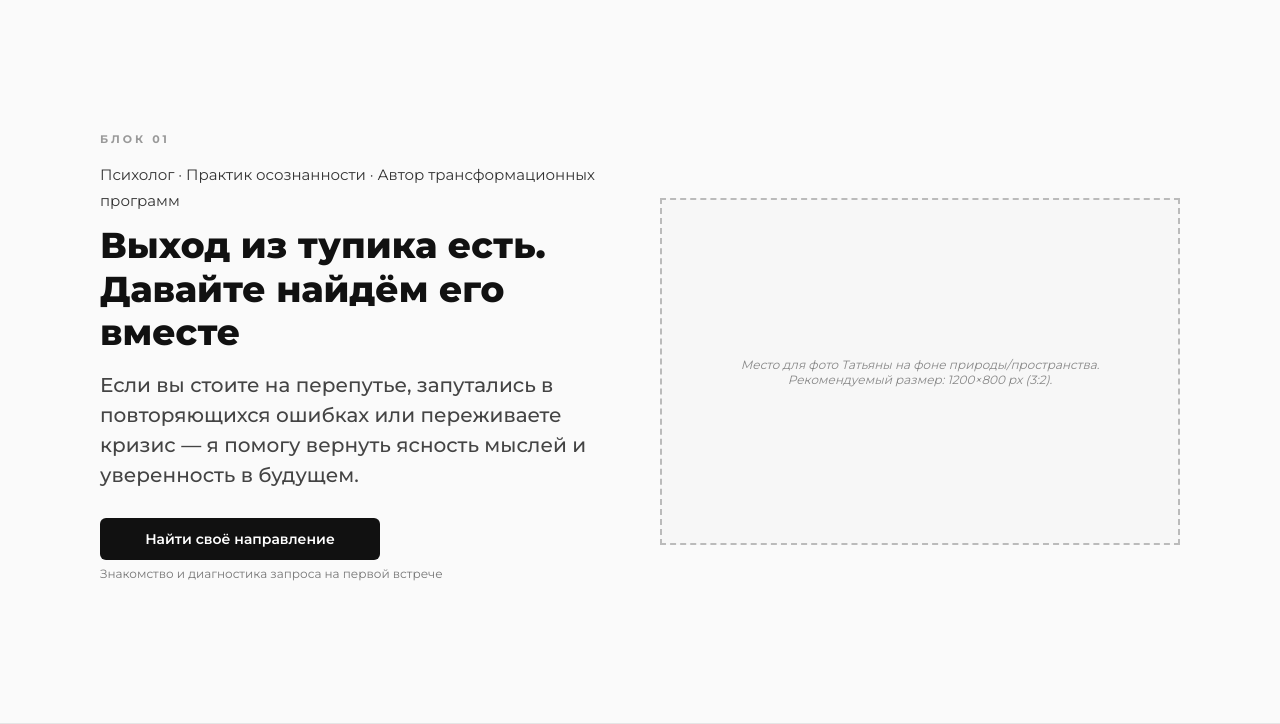
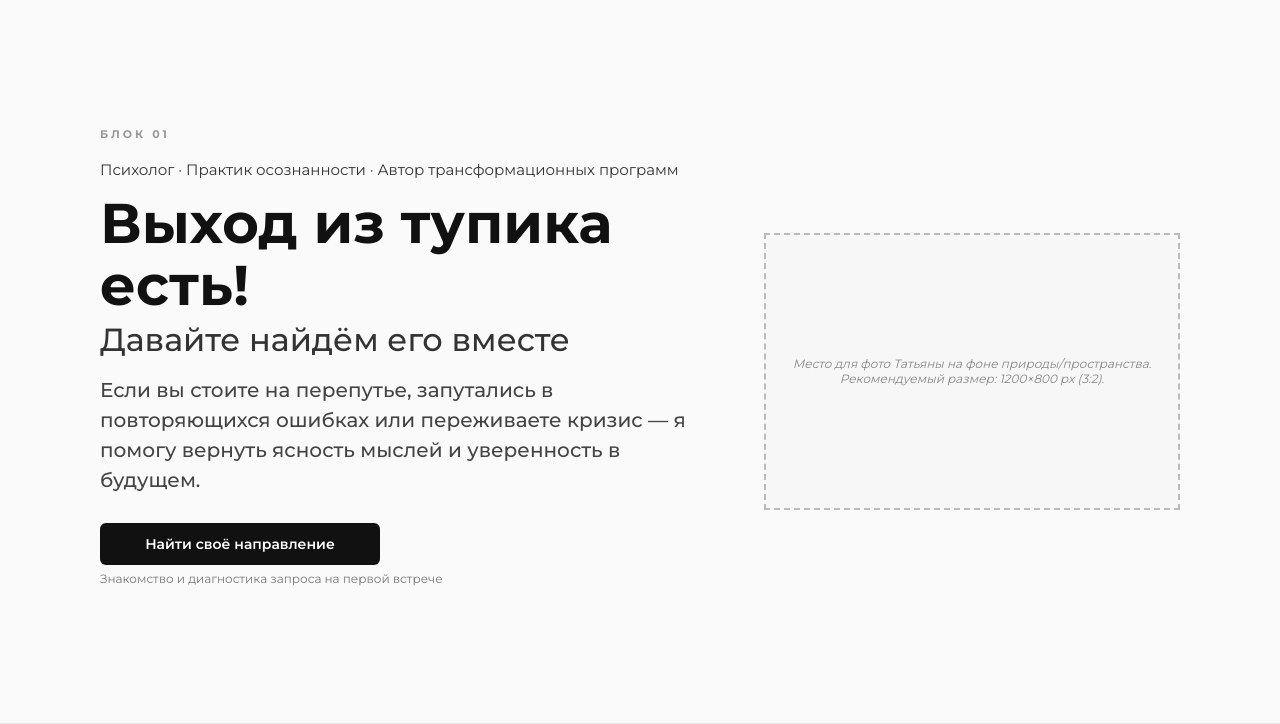
Before and after one commit to mr-diamant/tatyana-ontat-site, a plain HTML site: page structure/index.html in a window 1280 px wide. Shown: the part 76-800 px from the top of the page. Drawn offline with Linux system fonts and the light colour scheme.

Commit message:
design: wider hero text column, split heading into main/sub sizes, exclamation mark

```diff
--- a/structure/i18n.json
+++ b/structure/i18n.json
@@ -13,7 +13,8 @@
     "nav_contacts": "Контакты",
     "nav_inspiration": "Блог",
     "hero_tag": "Психолог · Практик осознанности · Автор трансформационных программ",
-    "hero_heading": "Выход из тупика есть.\u003cbr\u003eДавайте найдём его вместе",
+    "hero_heading": "Выход из тупика есть!",
+    "hero_heading_line2": "Давайте найдём его вместе",
     "hero_sub": "Если вы стоите на перепутье, запутались в повторяющихся ошибках или переживаете кризис — я помогу вернуть ясность мыслей и уверенность в будущем.",
     "hero_cta": "Найти своё направление",
     "hero_note": "Знакомство и диагностика запроса на первой встрече",
@@ -131,7 +132,8 @@
     "nav_contacts": "Contacts",
     "nav_inspiration": "Blog",
     "hero_tag": "Psychologist · Mindfulness practitioner · Author of transformational programs",
-    "hero_heading": "There is a way out.\u003cbr\u003eLet's find it together",
+    "hero_heading": "There is a way out!",
+    "hero_heading_line2": "Let's find it together",
     "hero_sub": "If you are at a crossroads, caught in repeating mistakes, or going through a crisis — I will help you regain clarity and confidence in the future.",
     "hero_cta": "Find my direction",
     "hero_note": "Introduction and request diagnosis at the first meeting",
@@ -250,7 +252,8 @@
     "nav_contacts": "İletişim",
     "nav_inspiration": "Blog",
     "hero_tag": "Psikolog · Farkındalık uygulayıcısı · Dönüşüm programları yazarı",
-    "hero_heading": "Çıkmaz sokaktan çıkış var.\u003cbr\u003eBirlikte bulalım",
+    "hero_heading": "Çıkmaz sokaktan çıkış var!",
+    "hero_heading_line2": "Birlikte bulalım",
     "hero_sub": "Eğer bir kavşaktasınız, tekrar eden hatalarda kayboldunuz veya bir kriz yaşıyorsanız — aklın berraklığını ve geleceğe olan güveninizi geri kazanmanıza yardımcı olacağım.",
     "hero_cta": "Kendi yönümü bul",
     "hero_note": "İlk görüşmede tanışma ve talep tanısı",
--- a/structure/index.html
+++ b/structure/index.html
@@ -688,7 +688,7 @@
     /* HERO LAYOUT */
     .hero-row {
       display: grid;
-      grid-template-columns: 1fr 1fr;
+      grid-template-columns: 1.2fr 0.8fr;
       gap: 40px;
       align-items: center;
       margin-top: 16px;
@@ -696,6 +696,19 @@
     .hero-text {
       display: flex;
       flex-direction: column;
+    }
+    .hero-heading-main {
+      font-size: clamp(36px, 4.5vw, 56px);
+      font-weight: 700;
+      line-height: 1.1;
+      margin-bottom: 4px;
+    }
+    .hero-heading-sub {
+      font-size: clamp(22px, 2.5vw, 34px);
+      font-weight: 500;
+      line-height: 1.2;
+      margin-bottom: 16px;
+      opacity: 0.85;
     }
     .hero-img {
       min-height: 320px;
@@ -799,7 +812,8 @@
   <div class="hero-row">
     <div class="hero-text">
       <span class="field-body" data-i18n="hero_tag"></span>
-      <span class="field-heading" data-i18n="hero_heading"></span>
+      <span class="field-heading hero-heading-main" data-i18n="hero_heading"></span>
+      <span class="field-heading hero-heading-sub" data-i18n="hero_heading_line2"></span>
       <span class="field-sub" data-i18n="hero_sub"></span>
       <a href="#contacts" class="btn btn-fixed" data-i18n="hero_cta"></a>
       <span class="btn-note" data-i18n="hero_note"></span>
@@ -1153,7 +1167,7 @@
   // Load i18n data
   let i18nData = {};
   try {
-    const i18nVersion = 'v5';
+    const i18nVersion = 'v6';
     const resp = await fetch('i18n.json?' + i18nVersion);
     i18nData = await resp.json();
   } catch(e) { console.error('i18n load error', e); }
```
